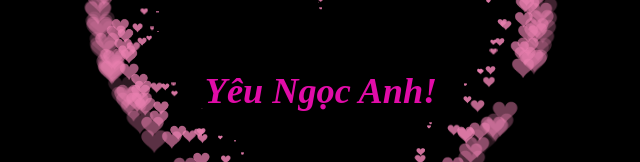
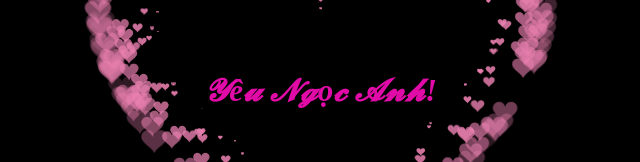
Before and after one commit to baoNguyen02/chuc-mung-8-3, a plain HTML site: page love.html in a window 1280 px wide. Shown: the part 309-471 px from the top of the page, without its empty margins (319-959 px from the left). Drawn offline with Linux system fonts and the light colour scheme.

Commit message:
Update love.html

```diff
--- a/love.html
+++ b/love.html
@@ -526,7 +526,7 @@ var ParticlePool = (function() {
         align-items: center;
         justify-content: center;
         margin-bottom: 5px;
-        text-align: center;"><h3>Yêu Ngọc Anh!</h3></div>
+        text-align: center;"><h4>𝓨ê𝓾 𝓝𝓰ọ𝓬 𝓐𝓷𝓱!</h4></div>
 
  </BODY>
 
```
